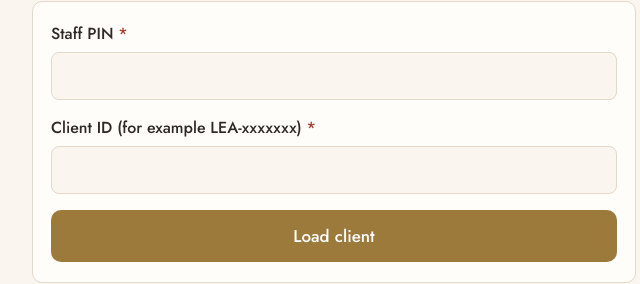
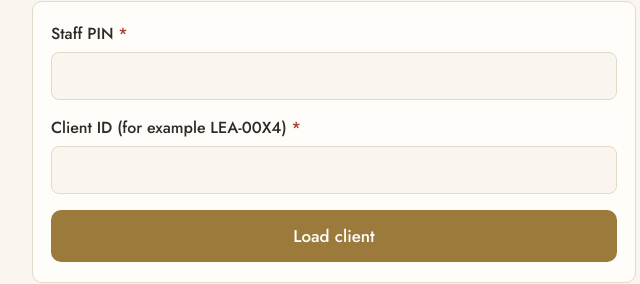
Before and after one commit to Loreaesthetique/Loreaesthetique-Consultation-Form, a plain HTML site: page practitioner assessment.html in a window 1280 px wide. Shown: the part 391-675 px from the top of the page, 306-946 px from the left. Drawn offline with nearby package versions, Linux system fonts and the light colour scheme.

Commit message:
Update practitioner assessment.html

```diff
--- a/practitioner assessment.html
+++ b/practitioner assessment.html
@@ -61,7 +61,7 @@ button:disabled{opacity:.6}
 
 <section id="gate">
   <div class="f"><label for="pin" class="req">Staff PIN</label><input id="pin" type="password" autocomplete="off"></div>
-  <div class="f"><label for="cid" class="req">Client ID (for example LEA-xxxxxxx)</label><input id="cid" type="text" autocomplete="off" autocapitalize="characters"></div>
+  <div class="f"><label for="cid" class="req">Client ID (for example LEA-00X4)</label><input id="cid" type="text" autocomplete="off" autocapitalize="characters"></div>
   <button id="load" type="button">Load client</button>
   <p id="gerr" class="err" style="text-align:center;margin-top:12px"></p>
 </section>
```
